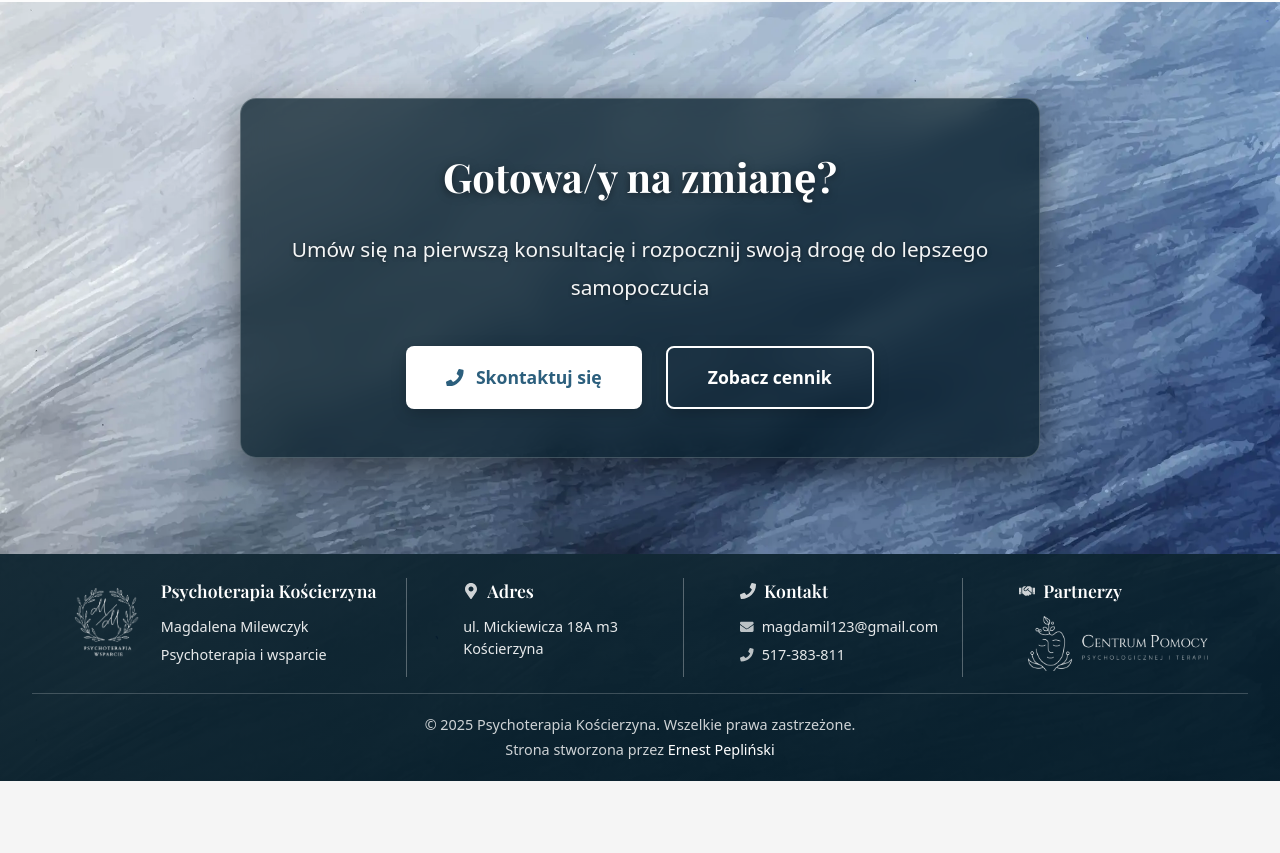
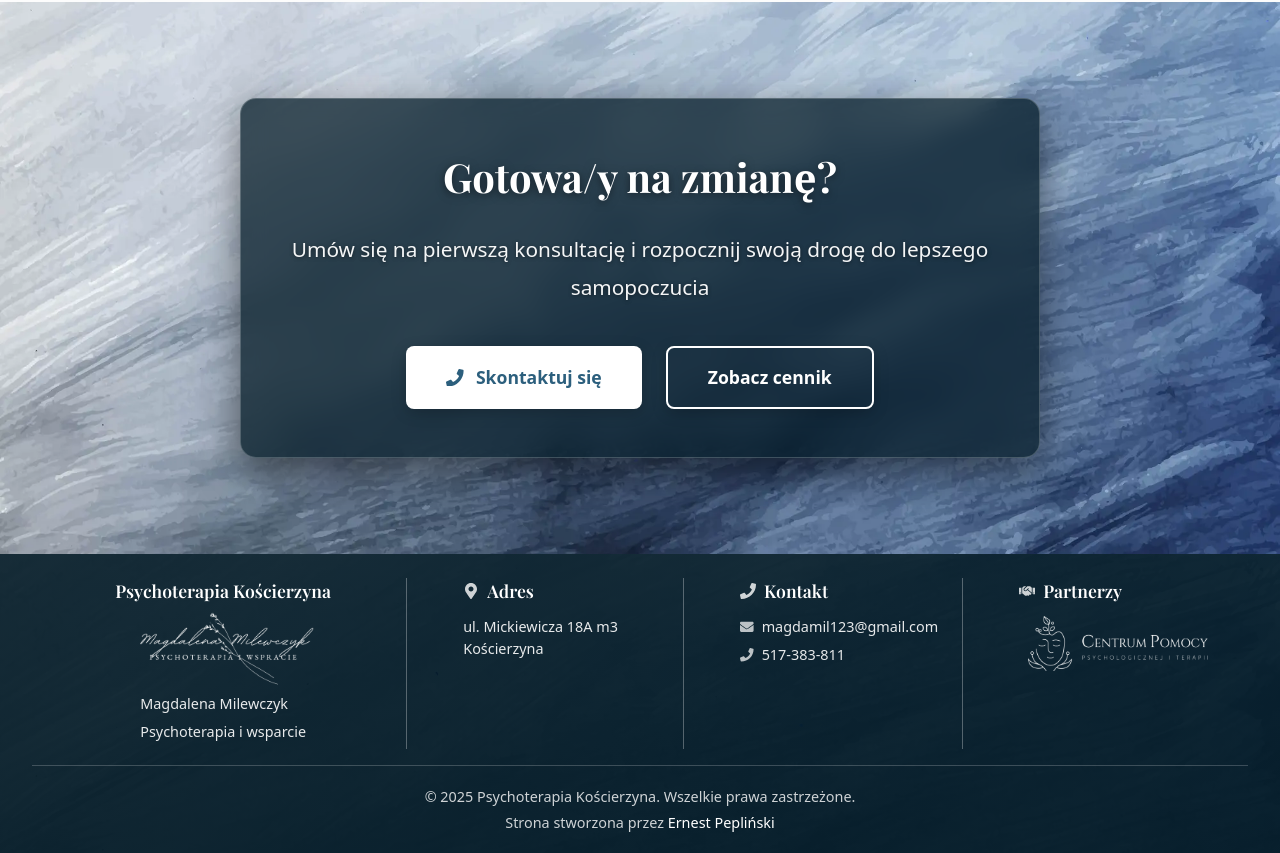
Before and after one commit to ernestpeplinski/psychoterapia-koscierzyna-pl, a React (Vite) app: page / in a window 1280 px wide. Shown: the part 2680-3533 px from the top of the page. Before the commit the page ends 3461 px from the top, so only its background shows below. Built offline with nearby package versions, Linux system fonts and the light colour scheme.

Commit message:
Change Footer logo

```diff
--- a/src/layout/Footer.tsx
+++ b/src/layout/Footer.tsx
@@ -1,5 +1,5 @@
 import "../styles/footer.scss";
-import logo from "../assets/LOGO MM 3.png";
+import logo from "../assets/Logo MM.png";
 import partnerLogo from "../assets/images/centrum-pomocy-psychologicznej-koscierzyna-logo.png";
 import {
   FaMapMarkerAlt,
@@ -14,11 +14,11 @@ function Footer() {
       <div className="footer__content">
         <div className="footer__section">
           <div className="footer__brand-container">
+            <h3>Psychoterapia Kościerzyna</h3>
             <div className="footer__logo">
               <img src={logo} alt="Logo" />
             </div>
             <div className="footer__brand-text">
-              <h3>Psychoterapia Kościerzyna</h3>
               <p>Magdalena Milewczyk</p>
               <p>Psychoterapia i wsparcie</p>
             </div>
--- a/src/styles/footer.scss
+++ b/src/styles/footer.scss
@@ -76,13 +76,21 @@
 
   &__brand-container {
     display: flex;
+    flex-direction: column;
     align-items: center;
-    gap: 1rem;
+    gap: 0;
+    text-align: center;
+
+    h3 {
+      align-self: center;
+      margin-bottom: 0.5rem;
+    }
   }
 
   &__brand-text {
     display: flex;
     flex-direction: column;
+    align-items: center;
   }
 
   &__logo {
```
